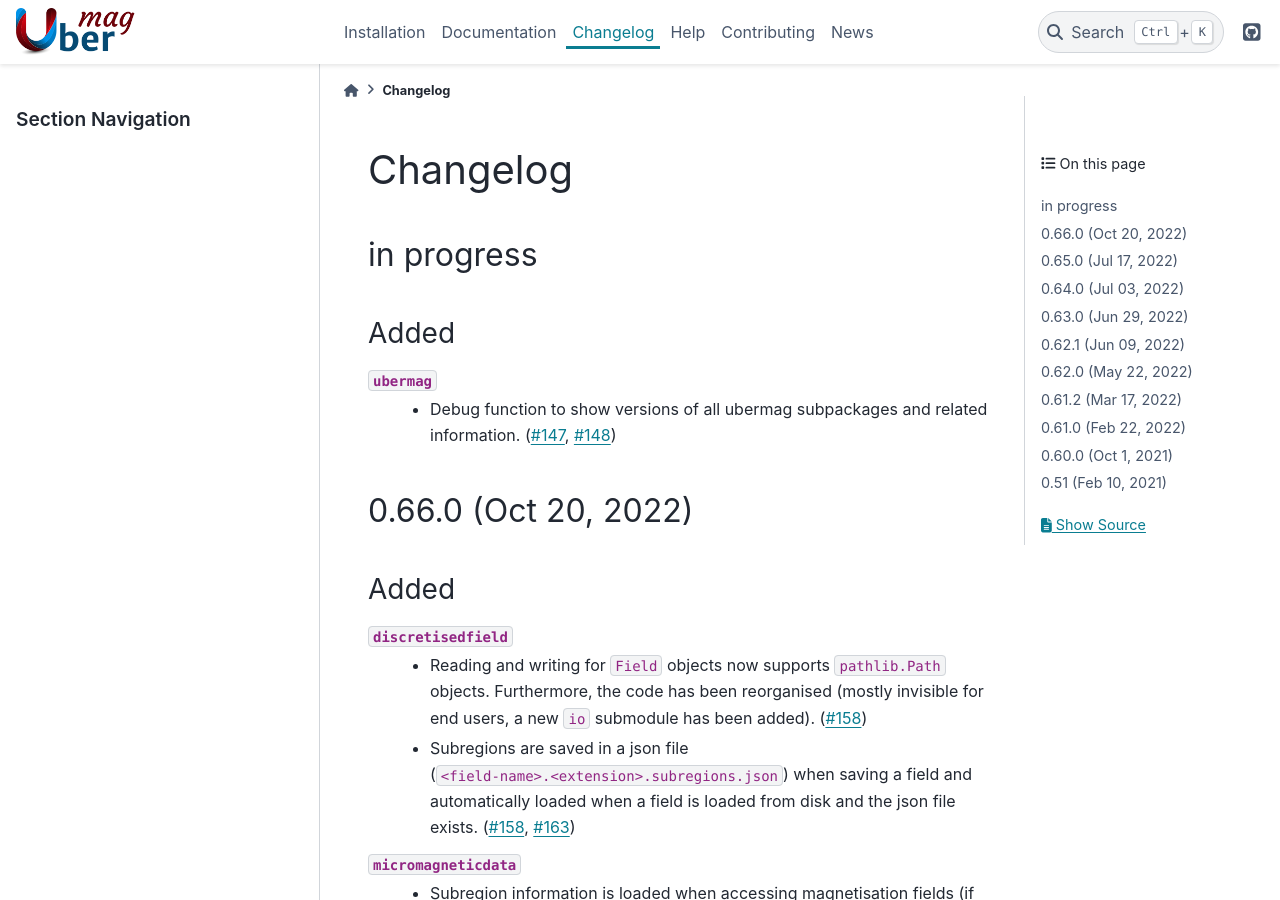
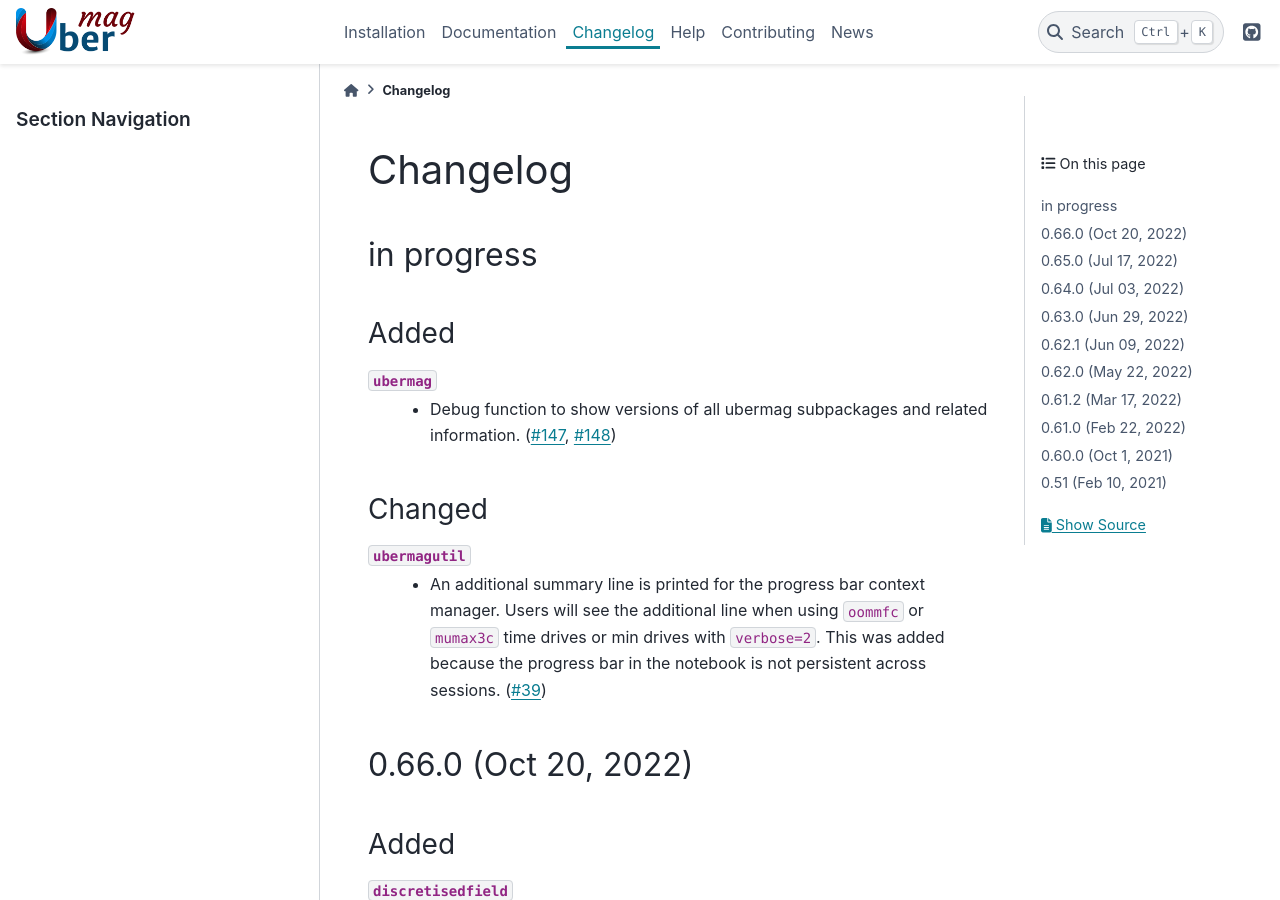
Before and after one commit to ubermag/ubermag.github.io, a Sphinx documentation site: the page built from source/changelog.rst, in a window 1280 px wide and 900 px high. Built offline with Sphinx 7.4.7 and the PyData theme 0.15.4, drawn with Linux system fonts in a browser that asks for light colours; pages that are not in the unit, such as notebooks, are missing from menus.

Commit message:
Summary line for progress bar (verbose = 2)

```diff
--- a/source/changelog.rst
+++ b/source/changelog.rst
@@ -12,6 +12,15 @@ Added
   - Debug function to show versions of all ubermag subpackages and related
     information. (`#147 <https://github.com/ubermag/ubermag/pull/147>`__, `#148
     <https://github.com/ubermag/ubermag/pull/148>`__)
+
+Changed
+-------
+``ubermagutil``
+  - An additional summary line is printed for the progress bar context manager.
+    Users will see the additional line when using ``oommfc`` or ``mumax3c`` time
+    drives or min drives with ``verbose=2``. This was added because the progress
+    bar in the notebook is not persistent across sessions. (`#39
+    <https://github.com/ubermag/ubermagutil/pull/39>`__)
 
 0.66.0 (Oct 20, 2022)
 =====================
```
